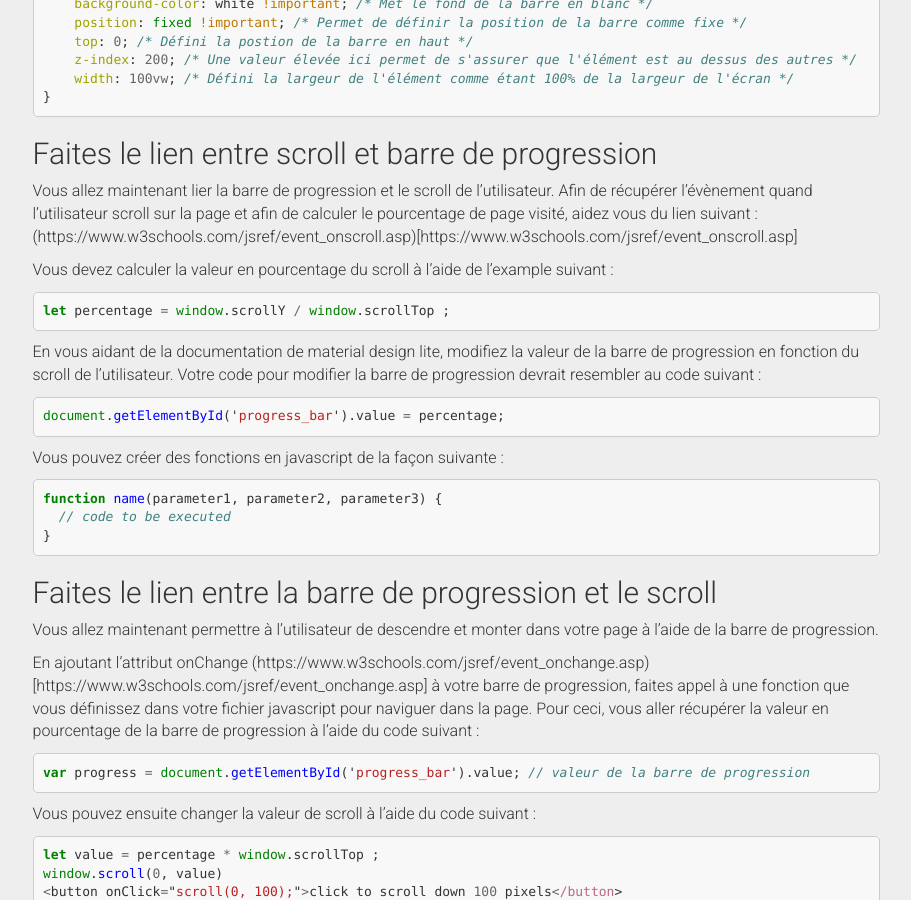
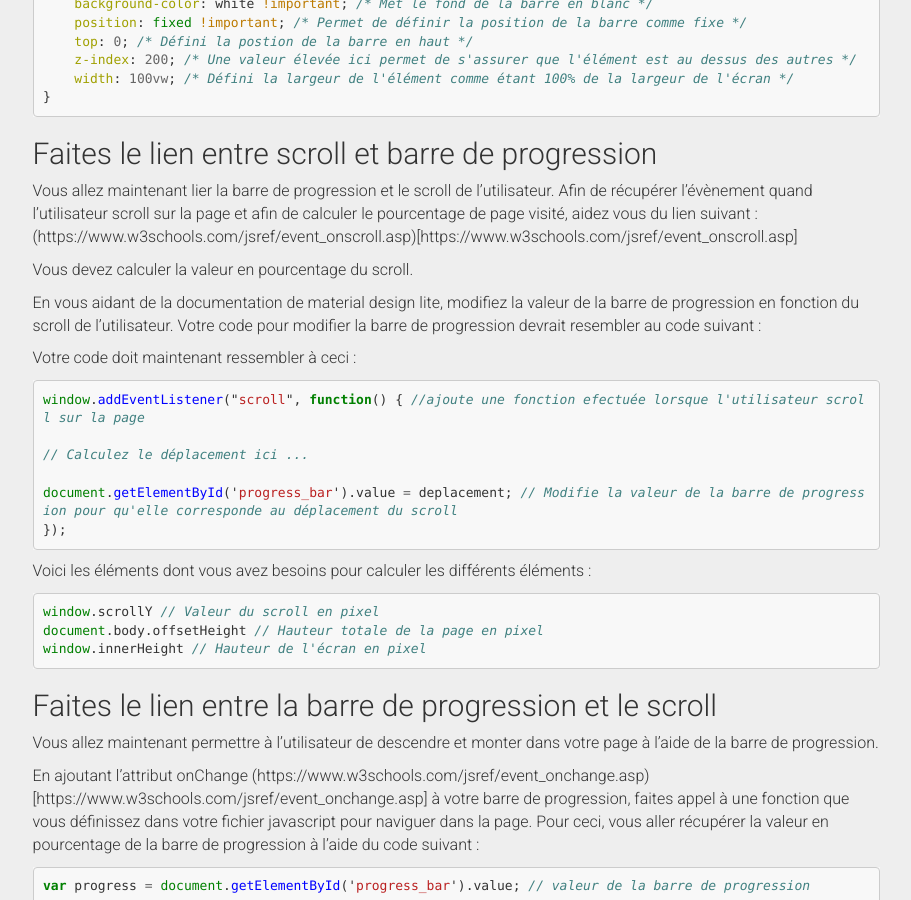
Before and after one commit to taotaoini/lachand.github.io, a Jekyll site: the page built from cci-xml-web-2019-tp3.md, in a window 1280 px wide and 900 px high, scrolled down 834 px. Shown: the whole window, without its empty margins (330-1241 px from the left). Built offline with Jekyll 4.4.1, drawn with Linux system fonts in a browser that asks for light colours; nearby versions of some CDN libraries.

Commit message:
Update cci-xml-web-2019-tp3.md

````diff
--- a/cci-xml-web-2019-tp3.md
+++ b/cci-xml-web-2019-tp3.md
@@ -35,21 +35,24 @@ Afin que votre slider soit toujours visible, fixez l'élément (https://j-willet
 ## Faites le lien entre scroll et barre de progression
 Vous allez maintenant lier la barre de progression et le scroll de l'utilisateur. Afin de récupérer l'évènement quand l'utilisateur scroll sur la page et afin de calculer le pourcentage de page visité, aidez vous du lien suivant : (https://www.w3schools.com/jsref/event_onscroll.asp)[https://www.w3schools.com/jsref/event_onscroll.asp]
 
-Vous devez calculer la valeur en pourcentage du scroll à l'aide de l'example suivant :
-```javascript
-let percentage = window.scrollY / window.scrollTop ;
-```
+Vous devez calculer la valeur en pourcentage du scroll.
 
 En vous aidant de la documentation de material design lite, modifiez la valeur de la barre de progression en fonction du scroll de l'utilisateur. Votre code pour modifier la barre de progression devrait resembler au code suivant :
+
+Votre code doit maintenant ressembler à ceci :
 ```javascript
-document.getElementById('progress_bar').value = percentage;
+window.addEventListener("scroll", function() { //ajoute une fonction efectuée lorsque l'utilisateur scroll sur la page
+
+// Calculez le déplacement ici ...
+
+document.getElementById('progress_bar').value = deplacement; // Modifie la valeur de la barre de progression pour qu'elle corresponde au déplacement du scroll
+});
 ```
-
-Vous pouvez créer des fonctions en javascript de la façon suivante :
+Voici les éléments dont vous avez besoins pour calculer les différents éléments :
 ```javascript
-function name(parameter1, parameter2, parameter3) {
-  // code to be executed
-}
+window.scrollY // Valeur du scroll en pixel
+document.body.offsetHeight // Hauteur totale de la page en pixel
+window.innerHeight // Hauteur de l'écran en pixel
 ```
 
 ## Faites le lien entre la barre de progression et le scroll
````
